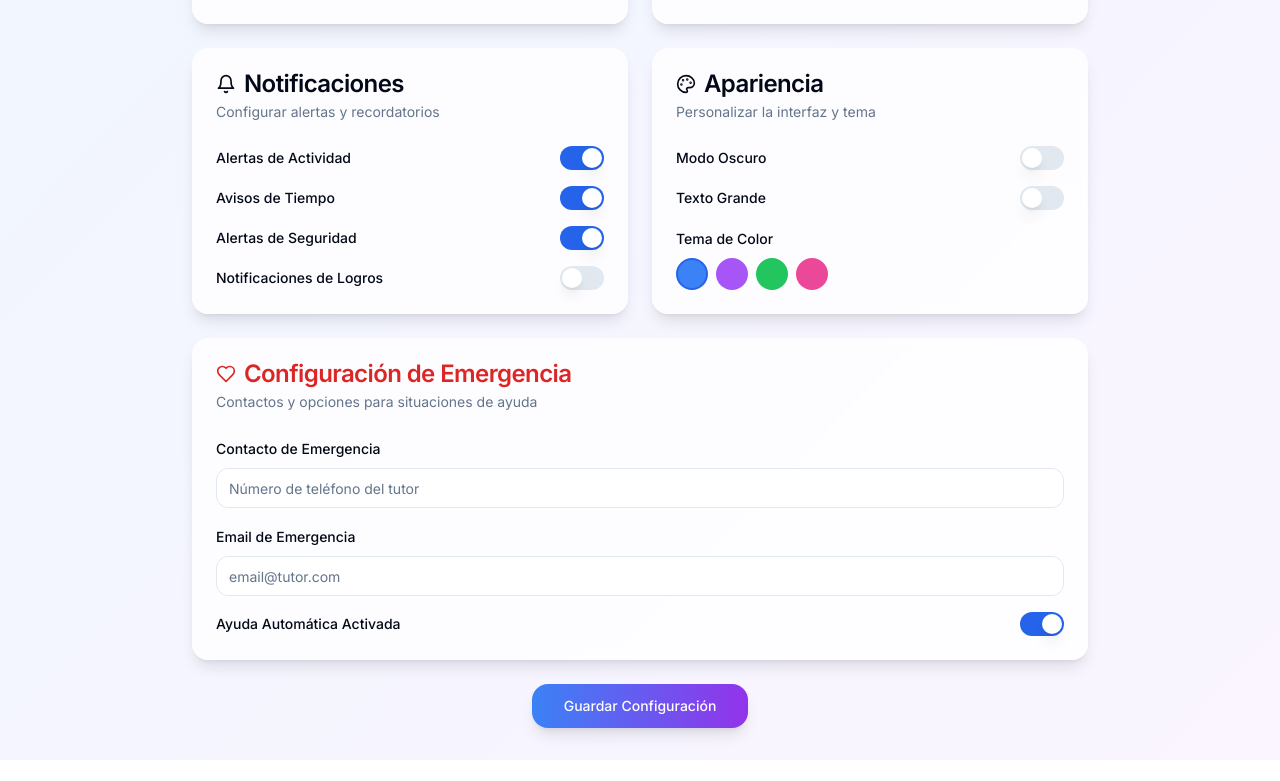
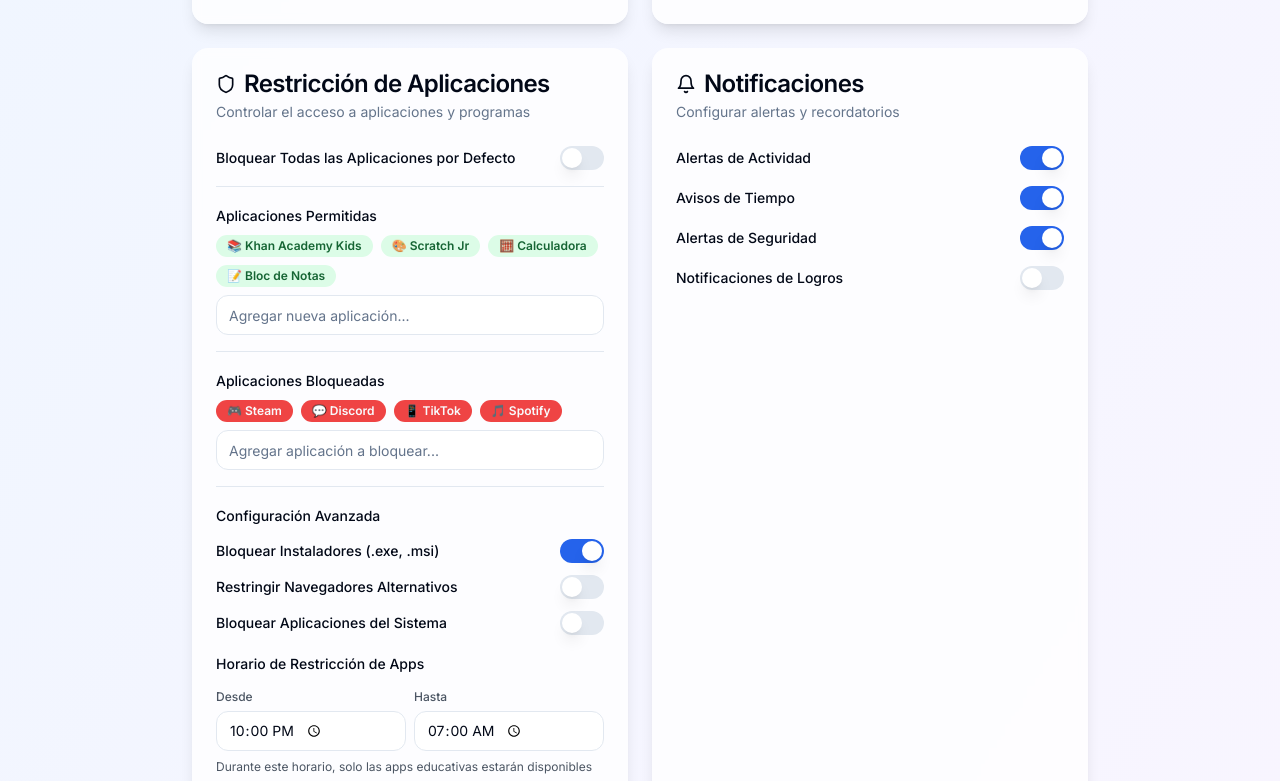
Before and after one commit to eavm314/ninna-mvp, a Next.js app: page /settings in a window 1280 px wide. Shown: the part 559-1340 px from the top of the page. Before the commit the page ends 1319 px from the top, so only its background shows below. Built offline with nearby package versions, Linux system fonts and the light colour scheme.

Commit message:
feat: add Application Restrictions section in settings
Introduce comprehensive app control features with global, allowed, and blocked lists.

Co-authored-by: Enrique Vicente <91498129+eavm314@users.noreply.github.com>

```diff
--- a/app/profile-setup/page.tsx
+++ /dev/null
@@ -1,5 +0,0 @@
-import { ProfileSetup } from "@/components/screens/profile-setup"
-
-export default function ProfileSetupPage() {
-  return <ProfileSetup />
-}
--- /dev/null
+++ b/app/profile/page.tsx
@@ -0,0 +1,5 @@
+import { ProfileSetup } from "@/components/screens/profile-setup"
+
+export default function ProfileSetupPage() {
+  return <ProfileSetup />
+}
--- a/components/screens/parent-dashboard.tsx
+++ b/components/screens/parent-dashboard.tsx
@@ -6,6 +6,7 @@ import { Badge } from "@/components/ui/badge"
 import { Progress } from "@/components/ui/progress"
 import { Avatar, AvatarFallback } from "@/components/ui/avatar"
 import { Activity, Shield, Clock, AlertTriangle, CheckCircle, XCircle, BarChart3, Settings } from "lucide-react"
+import Link from "next/link"
 
 export function ParentDashboard() {
   const todayActivities = [
@@ -36,16 +37,20 @@ export function ParentDashboard() {
             <p className="text-sm sm:text-base text-gray-600">Monitoreo y configuración para Sofia</p>
           </div>
           <div className="flex items-center gap-3 sm:gap-4">
+          <Link href="/profile">
             <Avatar className="w-10 h-10 sm:w-12 sm:h-12">
               <AvatarFallback className="bg-gradient-to-br from-pink-400 to-purple-500 text-white text-lg sm:text-xl">
                 🦸‍♀️
               </AvatarFallback>
             </Avatar>
-            <Button variant="outline" className="rounded-xl text-sm sm:text-base h-9 sm:h-10">
-              <Settings className="mr-2 h-4 w-4" />
-              <span className="hidden sm:inline">Configurar</span>
-              <span className="sm:hidden">Config</span>
-            </Button>
+            </Link>
+            <Link href="/settings">
+              <Button variant="outline" className="flex rounded-xl text-sm sm:text-base h-9 sm:h-10">
+                <Settings className="mr-2 h-4 w-4" />
+                <span className="hidden sm:inline">Configurar</span>
+                <span className="sm:hidden">Config</span>
+              </Button>
+            </Link>
           </div>
         </div>
 
--- a/components/screens/settings-screen.tsx
+++ b/components/screens/settings-screen.tsx
@@ -97,6 +97,101 @@ export function SettingsScreen() {
                   Tiempo Extendido Fines de Semana
                 </Label>
                 <Switch id="weekend-extended" />
+              </div>
+            </CardContent>
+          </Card>
+
+          {/* Application Restrictions */}
+          <Card className="nina-card">
+            <CardHeader>
+              <CardTitle className="flex items-center gap-2">
+                <Shield className="h-5 w-5" />
+                Restricción de Aplicaciones
+              </CardTitle>
+              <CardDescription>Controlar el acceso a aplicaciones y programas</CardDescription>
+            </CardHeader>
+            <CardContent className="space-y-4">
+              <div className="flex items-center justify-between">
+                <Label htmlFor="block-all-apps" className="text-sm font-medium">
+                  Bloquear Todas las Aplicaciones por Defecto
+                </Label>
+                <Switch id="block-all-apps" />
+              </div>
+              <Separator />
+              <div className="space-y-2">
+                <Label className="text-sm font-medium">Aplicaciones Permitidas</Label>
+                <div className="flex flex-wrap gap-2">
+                  <Badge variant="secondary" className="rounded-xl bg-green-100 text-green-800">
+                    📚 Khan Academy Kids
+                  </Badge>
+                  <Badge variant="secondary" className="rounded-xl bg-green-100 text-green-800">
+                    🎨 Scratch Jr
+                  </Badge>
+                  <Badge variant="secondary" className="rounded-xl bg-green-100 text-green-800">
+                    🧮 Calculadora
+                  </Badge>
+                  <Badge variant="secondary" className="rounded-xl bg-green-100 text-green-800">
+                    📝 Bloc de Notas
+                  </Badge>
+                </div>
+                <Input placeholder="Agregar nueva aplicación..." className="rounded-xl" />
+              </div>
+              <Separator />
+              <div className="space-y-2">
+                <Label className="text-sm font-medium">Aplicaciones Bloqueadas</Label>
+                <div className="flex flex-wrap gap-2">
+                  <Badge variant="destructive" className="rounded-xl">
+                    🎮 Steam
+                  </Badge>
+                  <Badge variant="destructive" className="rounded-xl">
+                    💬 Discord
+                  </Badge>
+                  <Badge variant="destructive" className="rounded-xl">
+                    📱 TikTok
+                  </Badge>
+                  <Badge variant="destructive" className="rounded-xl">
+                    🎵 Spotify
+                  </Badge>
+                </div>
+                <Input placeholder="Agregar aplicación a bloquear..." className="rounded-xl" />
+              </div>
+              <Separator />
+              <div className="space-y-3">
+                <Label className="text-sm font-medium">Configuración Avanzada</Label>
+                <div className="flex items-center justify-between">
+                  <Label htmlFor="block-installers" className="text-sm font-medium">
+                    Bloquear Instaladores (.exe, .msi)
+                  </Label>
+                  <Switch id="block-installers" defaultChecked />
+                </div>
+                <div className="flex items-center justify-between">
+                  <Label htmlFor="block-browsers" className="text-sm font-medium">
+                    Restringir Navegadores Alternativos
+                  </Label>
+                  <Switch id="block-browsers" />
+                </div>
+                <div className="flex items-center justify-between">
+                  <Label htmlFor="block-system-apps" className="text-sm font-medium">
+                    Bloquear Aplicaciones del Sistema
+                  </Label>
+                  <Switch id="block-system-apps" />
+                </div>
+              </div>
+              <div className="space-y-2">
+                <Label className="text-sm font-medium">Horario de Restricción de Apps</Label>
+                <div className="grid grid-cols-2 gap-2">
+                  <div className="space-y-1">
+                    <Label className="text-xs text-gray-600">Desde</Label>
+                    <Input type="time" defaultValue="22:00" className="rounded-xl" />
+                  </div>
+                  <div className="space-y-1">
+                    <Label className="text-xs text-gray-600">Hasta</Label>
+                    <Input type="time" defaultValue="07:00" className="rounded-xl" />
+                  </div>
+                </div>
+                <p className="text-xs text-gray-600">
+                  Durante este horario, solo las apps educativas estarán disponibles
+                </p>
               </div>
             </CardContent>
           </Card>
```
